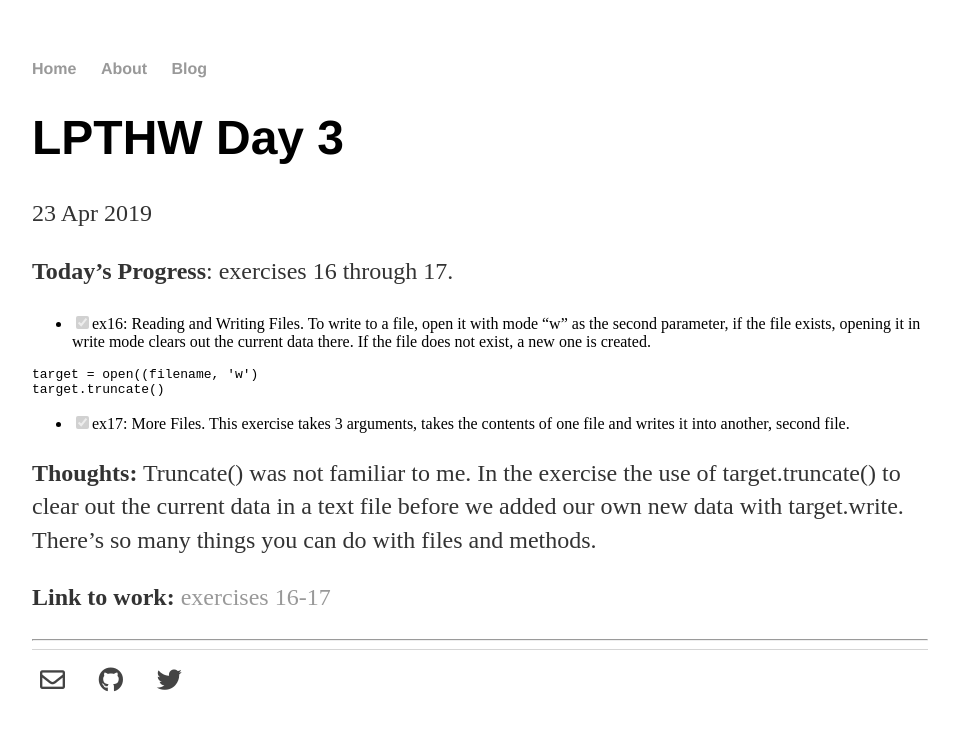
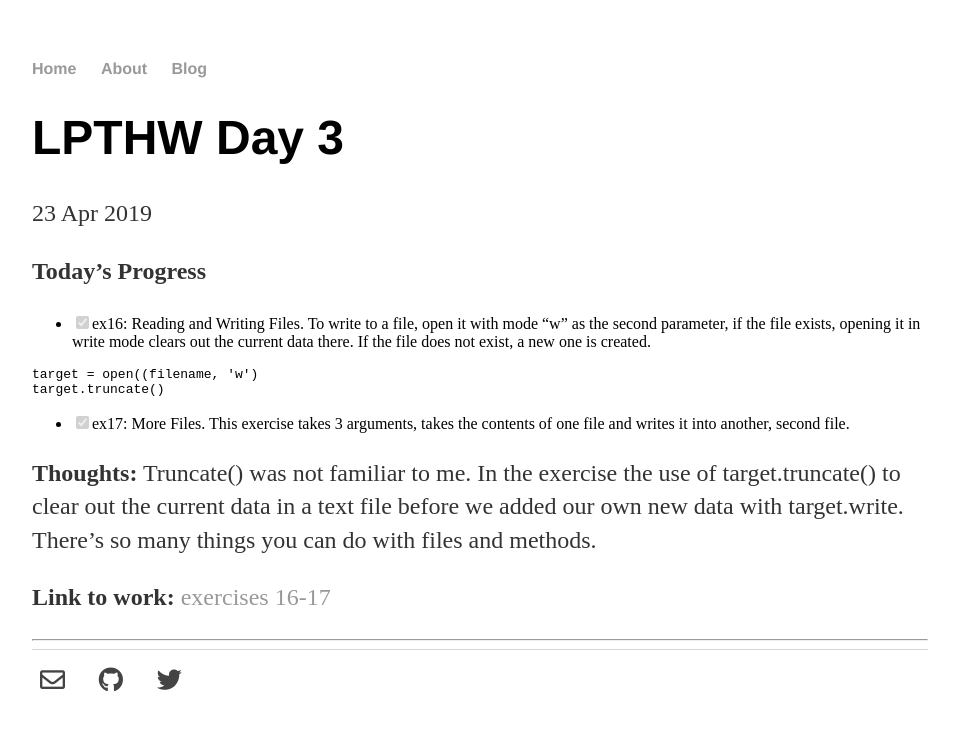
Before and after one commit to scottfontenot/scottfontenot.github.io, a Jekyll site: the page built from _posts/2019-04-23-LPTHW-day-3.md, in a window 1280 px wide. Shown: the top 731 px of the page, without its empty margins (160-1119 px from the left). Built offline with Jekyll 4.4.1, drawn with Linux system fonts in a browser that asks for light colours; nearby versions of some CDN libraries.

Commit message:
Update 2019-04-23-LPTHW-day-3.md

````diff
--- a/_posts/2019-04-23-LPTHW-day-3.md
+++ b/_posts/2019-04-23-LPTHW-day-3.md
@@ -4,7 +4,8 @@ title: "LPTHW Day 3"
 date: 2019-04-23
 ---
 
-**Today's Progress**: exercises 16 through 17.
+**Today's Progress**
+
 - [x] ex16: Reading and Writing Files. To write to a file, open it with mode "w" as the second parameter, if the file exists, opening it in write mode clears out the current data there. If the file does not exist, a new one is created.
 
 ```python
````
